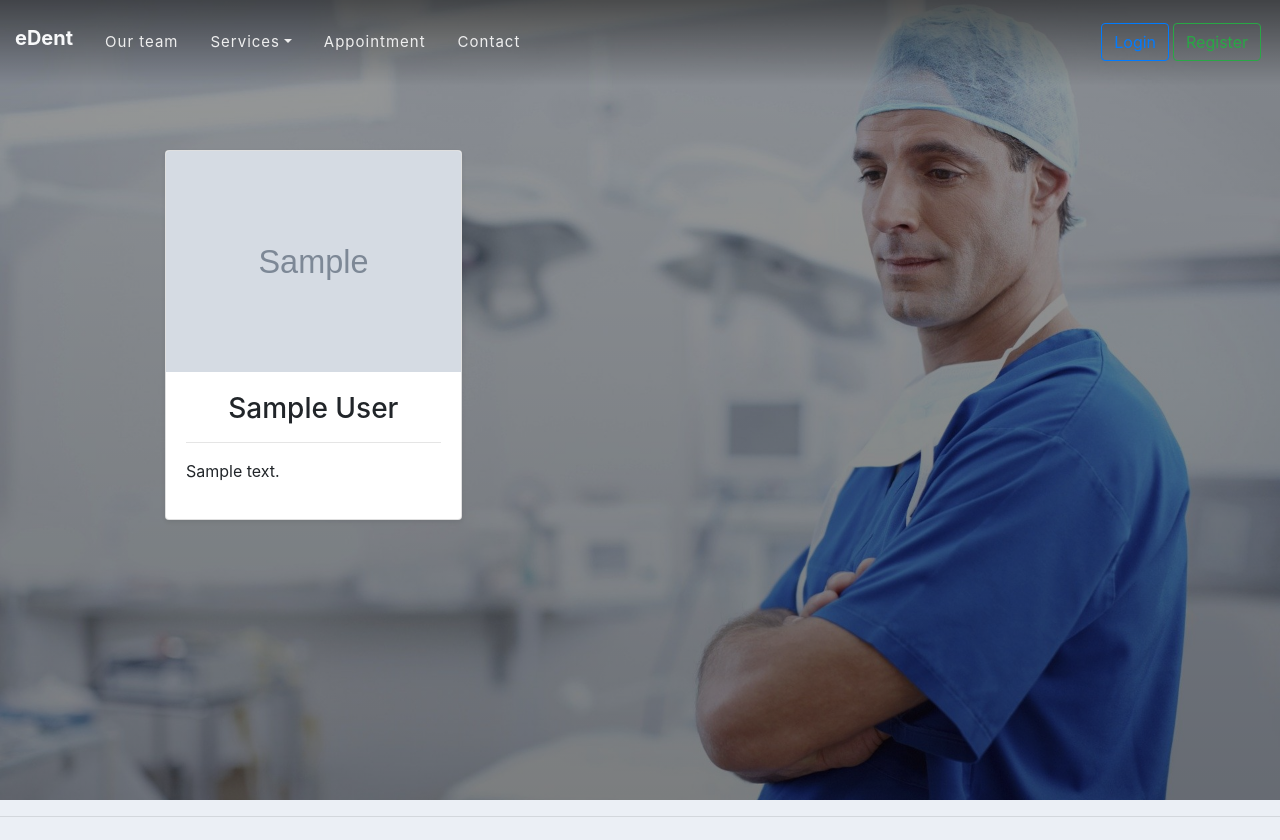
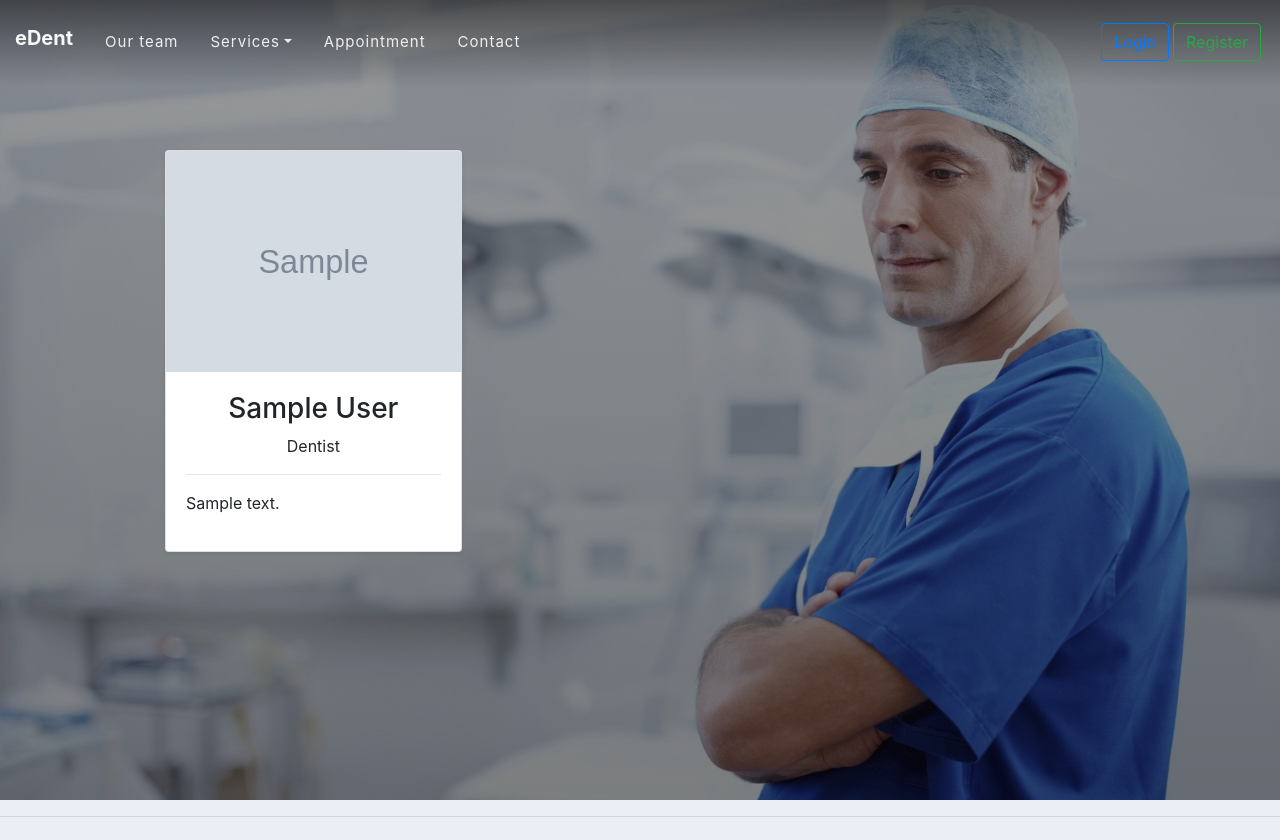
Before and after one commit to FraQu/dent-1, a Django app: page /our_team/ in a window 1280 px wide. Shown: the top 840 px of the page. Run offline with Django 3.2, Linux system fonts and the light colour scheme; tables that the repository leaves empty hold one stand-in row (values such as "Sample post"); grey boxes marked "Sample" are stand-in pictures; some libraries are stand-ins or nearby versions.

Commit message:
add info about speciality to our_team card

```diff
--- a/website/templates/website/our_team.html
+++ b/website/templates/website/our_team.html
@@ -19,6 +19,7 @@
                                 {% endif %}
                                 <div class="card-body">
                                     <h3 style="text-align: center" class="card-text">{{ instance.full_name }}</h3>
+                                    <p style="text-align: center" class="card-text"> {{ instance.employee.speciality }}</p>
                                     <hr>
                                         <p class="card-text">{{ instance.employee.bio }}</p>
                                     <div class="d-flex justify-content-between align-items-center">
```
